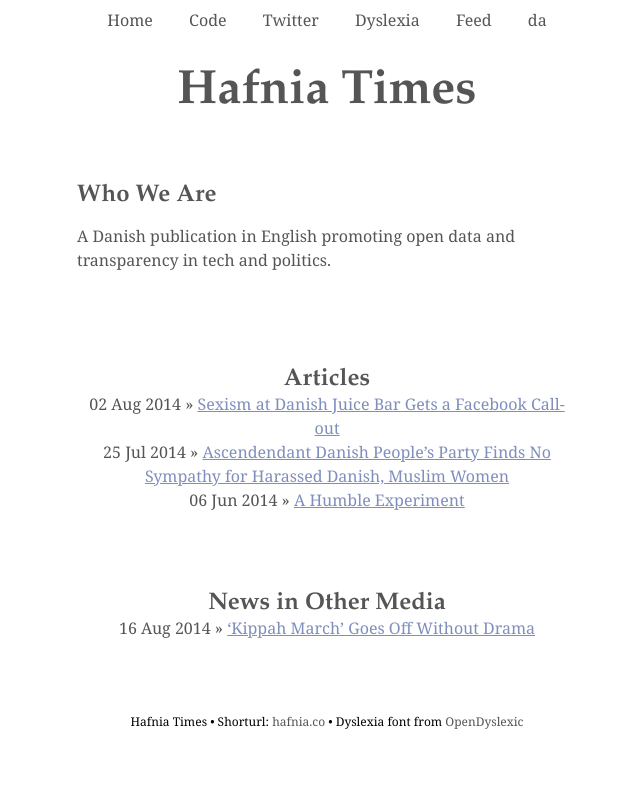
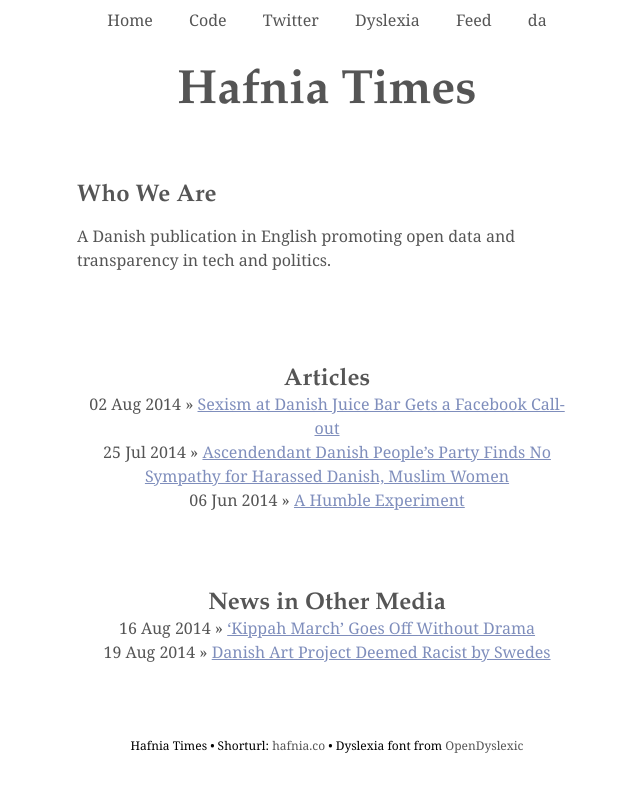
Before and after one commit to hafniatimes/hafniatimes.github.io, a Jekyll site: the page built from index.html, in a window 1280 px wide. Shown: the top 792 px of the page, without its empty margins (313-953 px from the left). Built offline with Jekyll 4.4.1, drawn with Linux system fonts in a browser that asks for light colours.

Commit message:
New linked article

```diff
--- a/_data/links/en.yml
+++ b/_data/links/en.yml
@@ -1,3 +1,7 @@
 - title: "'Kippah March' Goes Off Without Drama"
   date: 16 Aug 2014
   url: http://www.thelocal.dk/20140816/kippah-march-goes-off-without-drama
+
+- title: "Danish Art Project Deemed Racist by Swedes"
+  date: 19 Aug 2014
+  url: http://www.thelocal.dk/20140819/danish-art-project-deemed-racist-by-swedes
```
